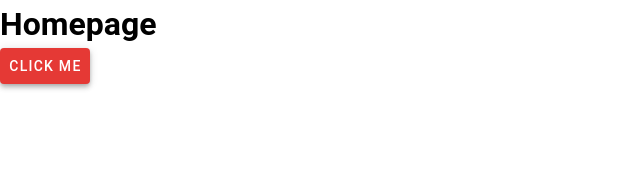
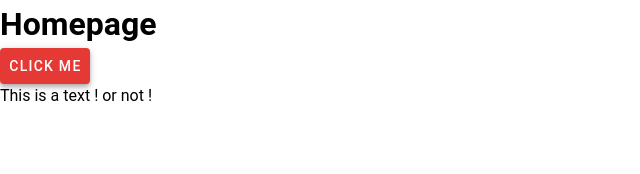
Before and after one commit to Louis-Gonzalez/starterPack, a Nuxt app: page / in a window 1280 px wide. Both pictures are taken after a click on the button "CLICK ME". Shown: the top 174 px of the page, without its empty margins (0-640 px from the left). Built offline with nearby package versions, Linux system fonts and the light colour scheme.

Commit message:
UDT index.vue

```diff
--- a/pages/index.vue
+++ b/pages/index.vue
@@ -1,15 +1,25 @@
 <script setup>
 import { ref } from 'vue'
+
 const pageTitle = ref('Homepage')
+const isTextVisible = ref(false)
+
+const toggleText = () => {
+  isTextVisible.value = !isTextVisible.value
+}
 </script>
 
 <template>
   <h1>{{ pageTitle }}</h1>
+
   <v-btn
     color="primary"
     class="px-2"
     outlined
-    >
+    @click="toggleText"
+  >
     Click Me
   </v-btn>
+
+  <p v-if="isTextVisible">This is a text !  or not ! </p>
 </template>
```
